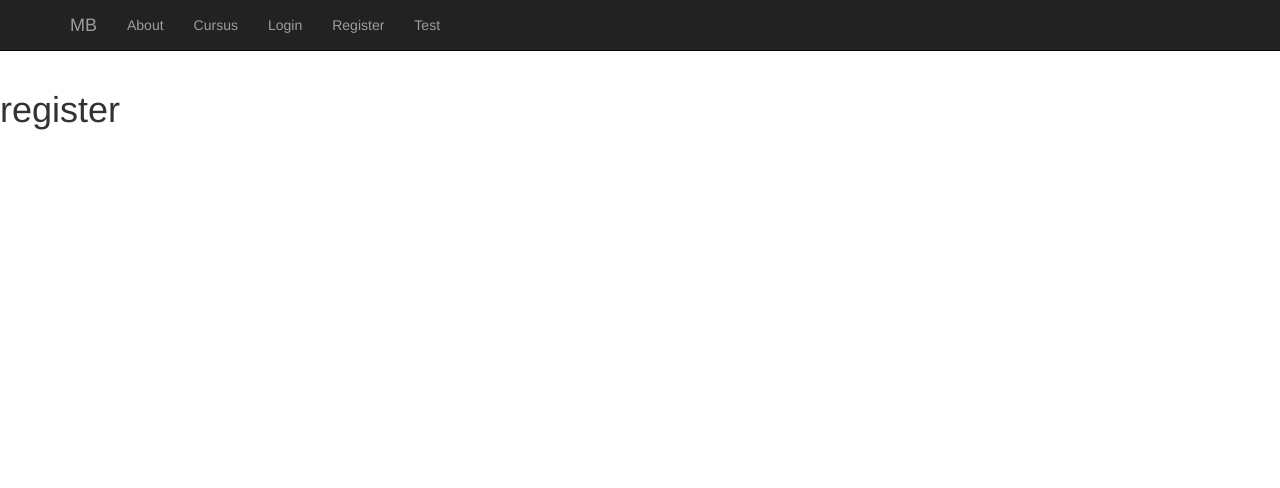
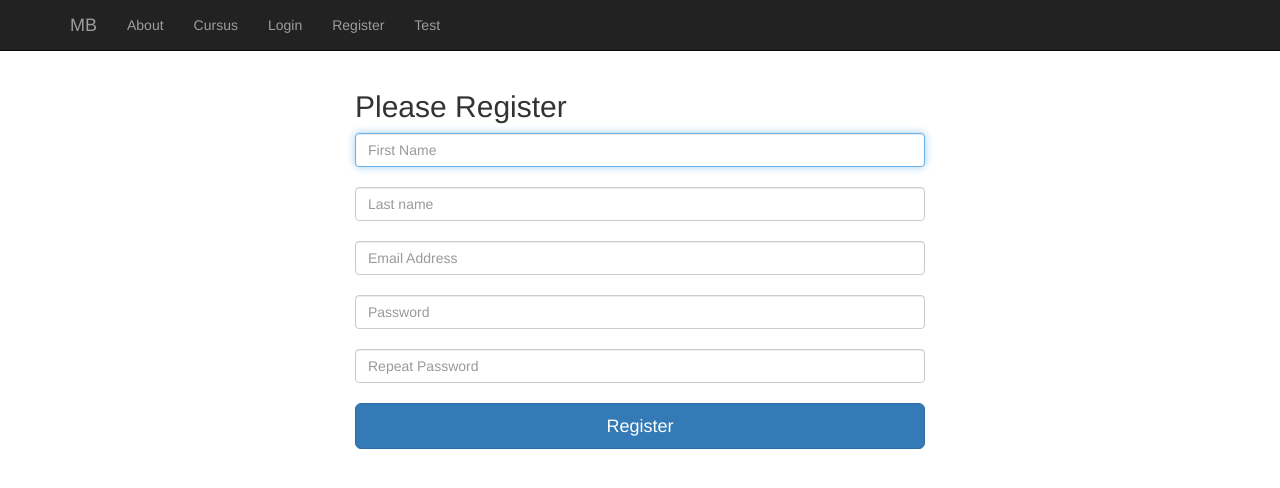
Before and after one commit to dennisslimmers/MonkeyBusiness, a Django app: page /register/ in a window 1280 px wide. Shown: the top 488 px of the page. Run offline with Django 3.2, Linux system fonts and the light colour scheme; some libraries are stand-ins or nearby versions.

Commit message:
Added login + register form

```diff
--- a/templates/register.html
+++ b/templates/register.html
@@ -1,4 +1,14 @@
 {% extends "base.html" %}
 {% block content %}
-    <h1>register</h1>
+    <div class="container" style="width: 600px">
+    <form class="form-signin" action="" method="post">
+        <h2 class="form-signin-heading">Please Register</h2>
+        <input type="text" class="form-control" name="first_name" placeholder="First Name" required="" autofocus="" /><br>
+        <input type="text" class="form-control" name="last_name" placeholder="Last name" required="" autofocus="" /><br>
+        <input type="text" class="form-control" name="username" placeholder="Email Address" required="" autofocus="" /><br>
+        <input type="password" class="form-control" name="password" placeholder="Password" required=""/><br>
+        <input type="password" class="form-control" name="repeat_password" placeholder="Repeat Password" required=""/><br>
+        <button class="btn btn-lg btn-primary btn-block" type="submit">Register</button>
+    </form>
+  </div>
 {% endblock content %}
```
Also changed, not shown: templates/index.html (+1 -6 lines), templates/login.html (+9 -1 lines).
